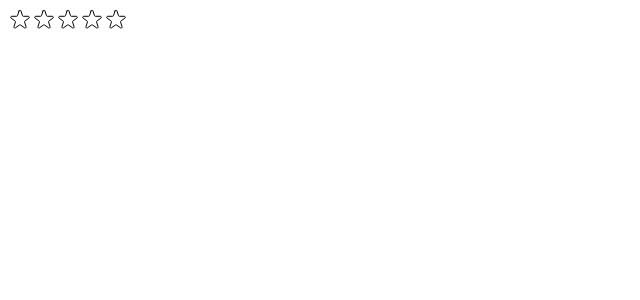
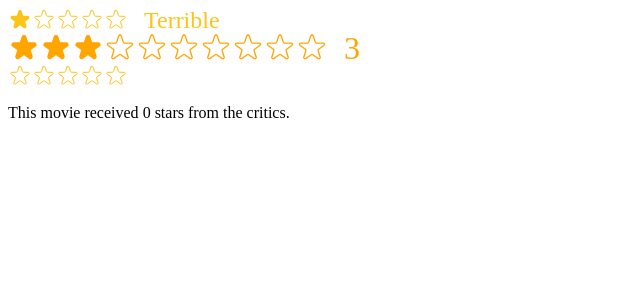
Before and after one commit to bezerrarodrigo/popcorn, a React (Create React App) app: page / in a window 1280 px wide. Shown: the top 300 px of the page, without its empty margins (0-640 px from the left). Built offline with nearby package versions, Linux system fonts and the light colour scheme.

Commit message:
feat: reusability with props

```diff
--- a/src/components/StarRating.js
+++ b/src/components/StarRating.js
@@ -12,20 +12,25 @@ const starContainerStyle = {
   display: 'flex',
 };
 
-const textStyle = {
-  lineHeight: '1',
-  margin: '0'
-};
 
-export const StarRating = ({maxRating = 5}) => {
+export const StarRating = ({
+  maxRating = 5,
+  color = '#fcc419',
+  size = 24,
+  className = '',
+  messages = [],
+  defaultRating = 0,
+  onSetRating,
+}) => {
 
   //states
-  const [rating, setRating] = useState(0);
+  const [rating, setRating] = useState(defaultRating);
   const [tempRating, setTempRating] = useState(0);
 
   //functions
   function handleSetRating(rating) {
     setRating(rating);
+    onSetRating(rating);
   }
 
   function handleMouseIn(index) {
@@ -36,19 +41,28 @@ export const StarRating = ({maxRating = 5}) => {
     setTempRating(0);
   }
 
+  //styles
+  const textStyle = {
+    lineHeight: '1',
+    margin: '0',
+    color,
+    fontSize: `${size}px`,
+  };
+
 
   return (
-    <div style={containerStyle}>
+    <div className={className} style={containerStyle}>
       <div style={starContainerStyle}>
         {Array.from({length: maxRating}, (_, i) => {
-          return <Start key={i}
+          return <Start key={i} color={color} size={size}
                         full={tempRating ? tempRating >= i + 1 : rating >= i + 1}
                         onRate={() => handleSetRating(i + 1)}
                         onHoverIn={() => handleMouseIn(i)}
                         onHoverOut={() => handleMouseOut()}/>;
         })}
       </div>
-      <p style={textStyle}>{tempRating || rating || ''}</p>
+      <p
+        style={textStyle}>{messages.length === maxRating ? messages[tempRating ? tempRating - 1 : rating - 1] : tempRating || rating || ''}</p>
     </div>
   );
 };
--- a/src/components/Start.js
+++ b/src/components/Start.js
@@ -1,11 +1,13 @@
-const fullStarStyle = {
-  width: '24px',
-  height: '24px',
-  display: 'block',
-  cursor: 'pointer'
-};
+export const Start = ({onRate, full, onHoverIn, onHoverOut, color, size}) => {
 
-export const Start = ({onRate, full, onHoverIn, onHoverOut}) => {
+  //styles
+  const fullStarStyle = {
+    width: `${size}px`,
+    height: `${size}px`,
+    display: 'block',
+    cursor: 'pointer',
+  };
+
   return (
     <span role="button" style={fullStarStyle}
           onClick={onRate}
@@ -14,8 +16,8 @@ export const Start = ({onRate, full, onHoverIn, onHoverOut}) => {
       {full ? <svg
         xmlns="http://www.w3.org/2000/svg"
         viewBox="0 0 20 20"
-        fill="#000"
-        stroke="#000"
+        fill={color}
+        stroke={color}
       >
         <path
           d="M9.049 2.927c.3-.921 1.603-.921 1.902 0l1.07 3.292a1 1 0 00.95.69h3.462c.969 0 1.371 1.24.588 1.81l-2.8 2.034a1 1 0 00-.364 1.118l1.07 3.292c.3.921-.755 1.688-1.54 1.118l-2.8-2.034a1 1 0 00-1.175 0l-2.8 2.034c-.784.57-1.838-.197-1.539-1.118l1.07-3.292a1 1 0 00-.364-1.118L2.98 8.72c-.783-.57-.38-1.81.588-1.81h3.461a1 1 0 00.951-.69l1.07-3.292z"
@@ -24,7 +26,7 @@ export const Start = ({onRate, full, onHoverIn, onHoverOut}) => {
         xmlns="http://www.w3.org/2000/svg"
         fill="none"
         viewBox="0 0 24 24"
-        stroke="#000"
+        stroke={color}
       >
         <path
           strokeLinecap="round"
--- a/src/index.js
+++ b/src/index.js
@@ -1,4 +1,4 @@
-import React from 'react';
+import React, {useState} from 'react';
 import ReactDOM from 'react-dom/client';
 import {StarRating} from './components/StarRating';
 // import './index.css';
@@ -8,6 +8,23 @@ const root = ReactDOM.createRoot(document.getElementById('root'));
 root.render(
   <React.StrictMode>
     {/*<App />*/}
-    <StarRating maxRating={5}/>
+    <StarRating maxRating={5} defaultRating={1}
+                messages={['Terrible', 'Bad', 'Okay', 'Good', 'Amazing']}/>
+    <StarRating className="test" maxRating={10} color="orange" size={32}
+                defaultRating={3}/>
+    <Test/>
   </React.StrictMode>
 );
+
+
+function Test() {
+
+  const [rating, setRating] = useState(0);
+
+  return (
+    <div>
+      <StarRating onSetRating={setRating}/>
+      <p>This movie received {rating} stars from the critics. </p>
+    </div>
+  );
+}
```
